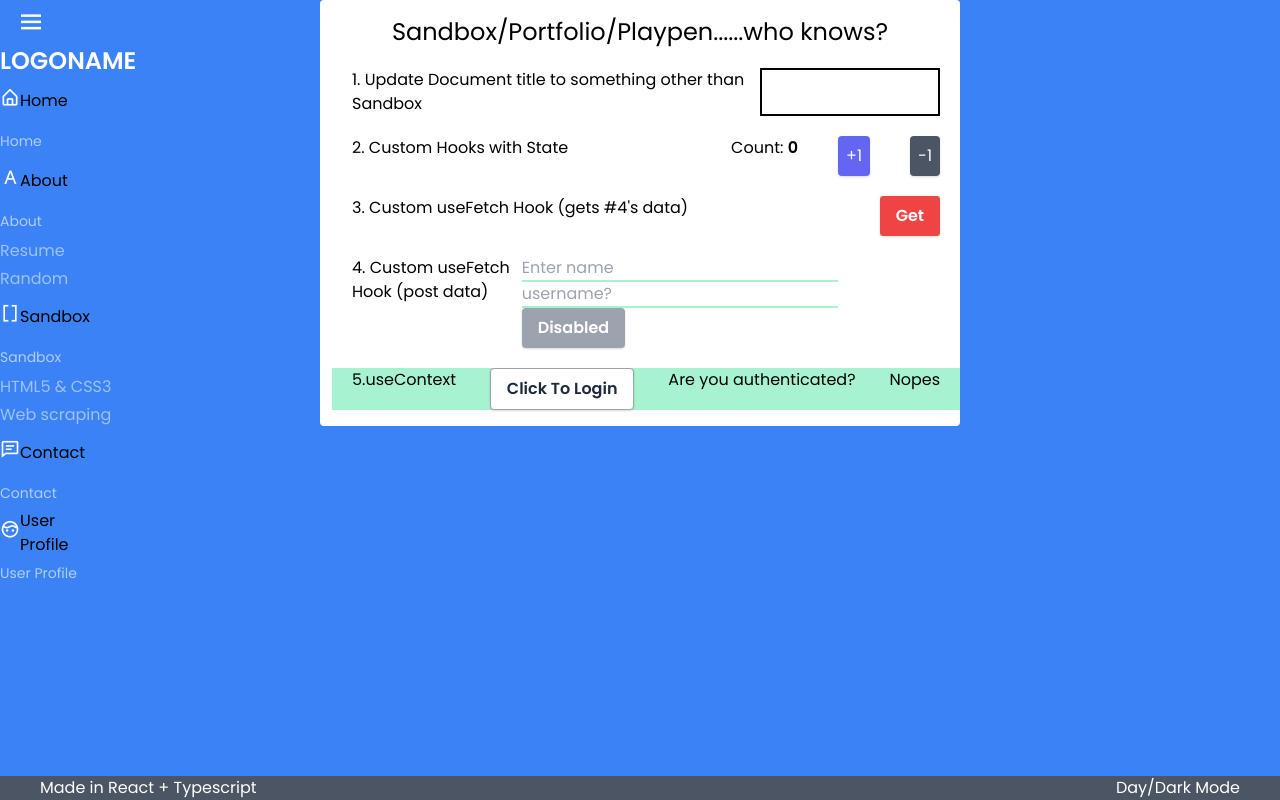
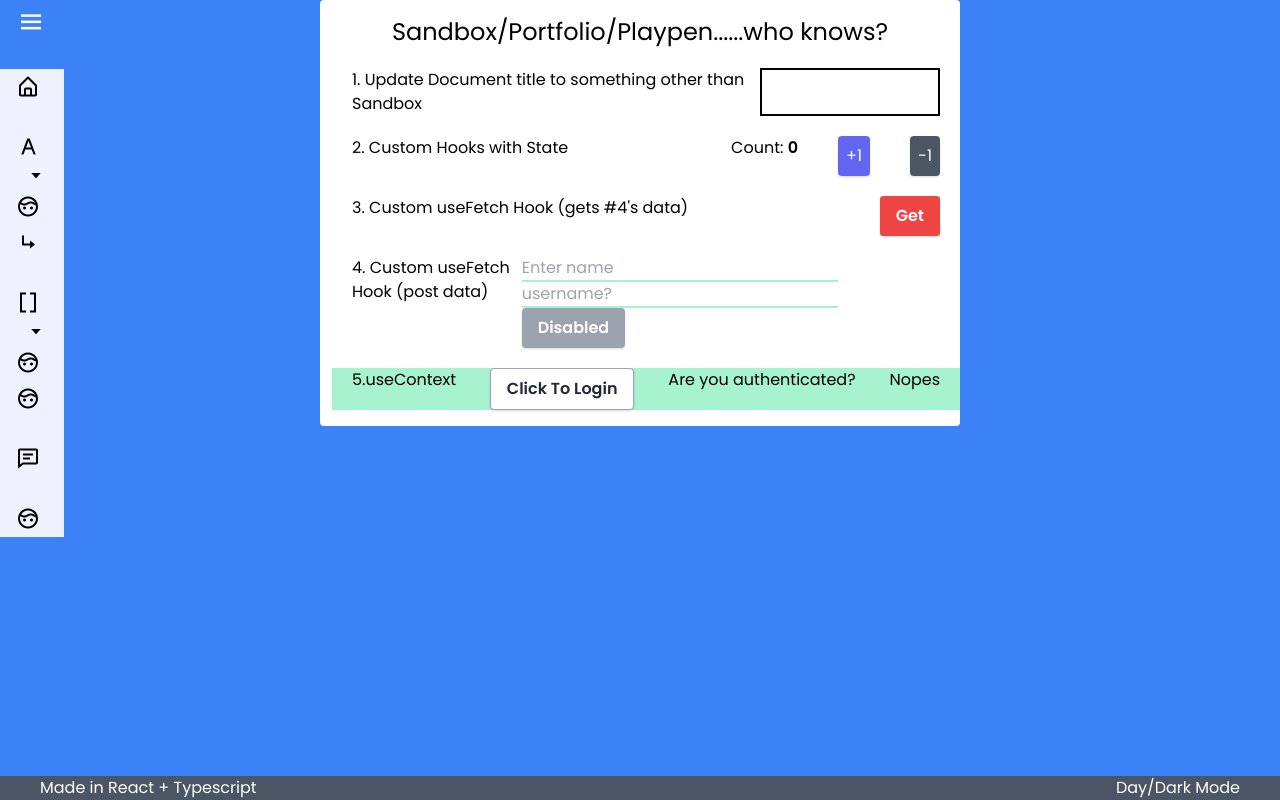
Before and after one commit to yhegazy/portfolio, a React (Create React App) app in the folder sandbox/yhegazy/: page / in a window 1280 px wide. Built offline with nearby package versions, Linux system fonts and the light colour scheme.

Commit message:
20211209::Reverted to original SBM2 and copied 2nd  push SMB2 and created SMB3

```diff
--- a/sandbox/yhegazy/src/Menu/SidebarMenu2.js
+++ b/sandbox/yhegazy/src/Menu/SidebarMenu2.js
@@ -1,59 +1,59 @@
 import {useEffect, useState} from 'react'
 import {BrowserRouter, Route, Switch, Link} from 'react-router-dom'
 import menuItems from '../Menu/MenuItems2'
+import MenuItems from '../Menu/MenuItems2'
 
 
+const sidebarComposition = "fixed top-0 left-0 h-full transition-all duration-500"
+const menuComposition = ""
+const ToggleCSS = 'text-3xl text-white text-center leading-normal px-4'
+const iconComposition = "text-2xl text-center leading-normal mx-4"
+const spanComposition = "text-xl font-medium text-center align-baseline "
+// absolute left-full -top-3 px-4 py-5 opacity-0 block pointer-events-none hover:top-0 hover:opacity-100 hover:pointer-events-auto hover:transition-all hover:duration-500 hover:ease-linear
 
-// TODO Today:: This is all under something called a MenuToggle. There will be 2 builds, 1 open & 1 closed. Today, I will only focus on the open aspect of this build. In Sha Allah, I will succeed.  - DONE!
-const SIDEBAR_ICON = 'text-3xl text-white text-center leading-normal px-4'
-const SIDEBAR_LOGO = "text-2xl font-semibold text-white transition duration-300 delay-100 ease"
-
-// "absolute -top-1.5 mt-0 pt-1.5 pl-20 rounded-md block pointer-events-none opacity-20 bg-green-400 "
 
 
 
 const SidebarMenu2 = () => {
     const [menuToggle, setMenuToggle] = useState(false)
+    const [subToggle, setSubToggle] = useState(false)
+
 
     return <>
-        <nav className={`SIDEBAR ${menuToggle ? "SIDEBAR_OPEN" : "SIDEBAR_CLOSED"}`}>
-            <div className={menuToggle && "flex items-center w-full h-auto"}>
+        <nav className={`${sidebarComposition} ${menuToggle ? 'w-64  bg-indigo-900 bg-opacity-50': 'w-16 '}`}>
+            <div>
                 <i
-                    className={` ${SIDEBAR_ICON} ${menuToggle ? "bx bx-x" : "bx bx-menu" }`}
+                    className={` ${ToggleCSS} ${menuToggle ? "bx bx-x" : "bx bx-menu" }`}
                     onClick={() => setMenuToggle(!menuToggle)}>
                 </i>
-                <p className={SIDEBAR_LOGO}>LOGONAME</p>
-
             </div>
-
-            <ul className={menuToggle && "SUBMENU_UL"}>
-                {menuItems.map((item) =>
-                    <li key={item.id} className={menuToggle && "SUBMENU_LI"}>
-                        <div className={menuToggle}>
-                            <p className="flex items-center no-underline">
-                                <i className={`SUBMENU_LI_I ${item.icon}`} ></i>
-
-                                <span className={menuToggle && "text-lg text-white transition-all duration-500 ease-linear"}>{item.title}</span>
-                            </p>
-                        </div>
-
-                        {/* sub-menu style.css */}
-                        <ul className={menuToggle && "py-0.5 pr-1.5 -mt-2.5" }>
-
-                            <li className={menuToggle && "block"}>
-                               {!menuToggle && <p className="SUBMENU_A">{item.title}</p>}
-                            </li>
-                            {item.subMenus ? item.subMenus.map((subItem, index) => {
+            <ul className={menuToggle ? "text-white" : "bg-indigo-50"}>
+                {menuItems.map((item) => {
+                    return <>
+                        <li className="my-6">
+                            <div className="space-x-2">
+                                <i className={`${iconComposition} ${item.icon}`}></i>
+                                <span className={spanComposition}>{menuToggle ? item.title : ''}</span>
+                                {item.subMenus ? //when clicking on the down arrow, it automatically closes the previous DD. Ignore the animation
+                                    <i id={item.id} className="px-5 bx bx-caret-down"></i>: null}
+                            </div>
+                            {item.subMenus ? !subToggle && item.subMenus.map((subItem) => {
                                 return <>
-                                    <li id={index} className={menuToggle ? "w-1/2 pb-1 ml-auto mr-auto": ""}>
-                                        <p className="py-0.5 text-white transition-all duration-300 ease-linear opacity-50 whitespace-nowrap hover:opacity-70">{subItem.title}</p>
-                                    </li>
+                                    <ul>
+                                        <li>
+                                            <div>
+                                                <i className={`${iconComposition} ${subItem.icon}`}></i>
+                                                <span className={spanComposition}>{menuToggle ? subItem.title : ''}</span>
+                                            </div>
+                                        </li>
+                                    </ul>
                                 </>
                             })
-                            : ""}
-                        </ul>
-                    </li>
-                )}
+                            :
+                                null}
+                        </li>
+                    </>
+                })}
 
             </ul>
         </nav>
--- a/sandbox/yhegazy/src/Menu/SidebarMenu3.js
+++ b/sandbox/yhegazy/src/Menu/SidebarMenu3.js
@@ -1,96 +1,96 @@
-import React, {useState} from 'react'
-
-export const menuData = [
-    {
-        id: 1,
-        title: 'Home',
-        exact: true,
-        to: '/',
-        icon: 'bx bx-home-alt',
-
-    },
-    {
-        id: 2,
-        title: 'About',
-        exact: true,
-        to: '/about',
-        icon: 'bx bx-font',
-        subMenus: [
-        { title: "Resume", to: "/about/resume" },
-        { title: "Random", to: "/about/random" },
-        ],
-        subIcon: ' bx bx-subdirectory-right'
-    },
-    {
-        id: 3,
-        title: 'Sandbox',
-        exact: true,
-        to: '/sandbox',
-        icon: 'bx bx-bracket ',
-        subMenus: [
-        { title: "Web Dev", to: "/skeletal" },
-        { title: "Web Scrape", to: "/webscrape" },
-        ],
-    },
-    {
-        id: 4,
-        title: 'Contact',
-        exact: true,
-        to: '/contact',
-        icon: 'bx bx-comment-detail',
-    },
-    {
-        id: 5,
-        title: 'User Profile',
-        exact: true,
-        to: '/userprofile',
-        icon: 'bx bx-face',
-    },
-];
-
-const sidebarComposition = "fixed top-0 left-0 h-full transition-all duration-500"
-const menuComposition = ""
-const ToggleCSS = 'text-3xl text-white text-center leading-normal px-4'
-const iconComposition = "text-2xl text-center leading-normal mx-4"
-const spanComposition = "text-xl font-medium text-center align-baseline "
+import {useEffect, useState} from 'react'
+import {BrowserRouter, Route, Switch, Link} from 'react-router-dom'
+import menuItems from '../Menu/MenuItems2'
 
 
-const SidebarMenu = () => {
-    const [mToggle, setMToggle] = useState(false)
-    const handleMenuItemToggle = () =>  setMToggle(!mToggle)
 
+// TODO Today:: This is all under something called a MenuToggle. There will be 2 builds, 1 open & 1 closed. Today, I will only focus on the open aspect of this build. In Sha Allah, I will succeed.  - DONE!
+const SIDEBAR_ICON = 'text-3xl text-white text-center leading-normal px-4'
+const SIDEBAR_LOGO = "text-2xl font-semibold text-white transition duration-300 delay-100 ease"
+
+// "absolute -top-1.5 mt-0 pt-1.5 pl-20 rounded-md block pointer-events-none opacity-20 bg-green-400 "
+
+
+
+const SidebarMenu2 = () => {
+    const [menuToggle, setMenuToggle] = useState(false)
+
+    const Open = () => {
         return <>
+            <nav className={`SIDEBAR SIDEBAR_OPEN`}>
+                <div className="flex items-center w-full h-auto">
+                    <i
+                        className={` ${SIDEBAR_ICON} bx bx-x`}
+                        onClick={() => setMenuToggle(!menuToggle)}>
+                    </i>
+                    <p className={SIDEBAR_LOGO}>LOGONAME</p>
 
-        <nav className={`sidebar ${mToggle ? "" : "close"}`}>
-            <div className="logo-details">
-                <i
-                    className={` ${ToggleCSS} ${mToggle ? "bx bx-x" : "bx bx-menu" }`}
-                    onClick={() => setMToggle(!mToggle)}>
-                </i>
                 </div>
-            <ul className="nav-links">
-                {menuData.map((item) =>
-                    <li key={item.id}>
-                        <div className={mToggle ? "flex item-center justify-between":"block"}>
+
+                <ul className="SUBMENU_UL">
+                    {menuItems.map((item) =>
+                        <li key={item.id} className="SUBMENU_LI">
+                            <div>
                                 <p className="flex items-center no-underline">
-                                <i className={item.icon} ></i>
-                                <span className={mToggle ? "text-lg text-white transition-all duration-500 ease-linear ": "opacity-0 pointer-events-none"}>{item.title}</span>
+                                    <i className={`SUBMENU_LI_I ${item.icon}`} ></i>
+
+                                    <span className="text-lg text-white transition-all duration-500 ease-linear">{item.title}</span>
                                 </p>
                             </div>
 
                             {/* sub-menu style.css */}
-                        <ul className={mToggle ? "text-lg text-white opacity-100 border-b-4 border-dotted border-gray-800" : "sub-menu"}>
+                            <ul className="py-0.5 pr-1.5 -mt-2.5">
+                                {item.subMenus ? item.subMenus.map((subItem, index) => {
+                                    return <>
+                                        <li id={index} className="w-1/2 pb-1 ml-auto mr-auto">
+                                            <p className="py-0.5 text-white transition-all duration-300 ease-linear opacity-50 whitespace-nowrap hover:opacity-70">{subItem.title}</p>
+                                        </li>
+                                    </>
+                                })
+                                : ""}
+                            </ul>
+                        </li>
+                    )}
+                </ul>
+            </nav>
+        </>
+    }
 
-                            <li>
-                               {mToggle ? "" :  <p className="text-lg text-white transition-all duration-500 ease-linear ">{item.title}</p>}
+    const Closed = () => {
+        return <>
+            <nav className={`SIDEBAR SIDEBAR_CLOSED `}>
+                <div>
+                    <i
+                        className={` ${SIDEBAR_ICON} bx bx-menu`}
+                        onClick={() => setMenuToggle(!menuToggle)}>
+                    </i>
+                </div>
+
+                <ul className="overflow-visible">
+                    {menuItems.map((item) =>
+                        <li key={item.id} className="block px-5 pt-4 rounded-md opacity-100 pointer-events-none left-full duration-0 delay-0">
+                            <div className="bg-green-500 ">
+                                <p className="flex items-center space-x-3 no-underline">
+                                    <i className={`SUBMENU_LI_I ${item.icon}`} ></i>
+
+                                    <span className="">{item.title}</span>
+                                </p>
+                            </div>
+
+                            {/* sub-menu style.css */}
+                            <ul>
+
+                                <li className="SUBMENU_A">
+                                {item.title}
                                 </li>
                                 {item.subMenus ? item.subMenus.map((subItem, index) => {
                                     return <>
-                                    <li id={index} className={mToggle ? "w-1/2 pb-1 ml-auto mr-auto": ""}>
-                                        <p className="py-1 text-white transition-all duration-300 ease-linear whitespace-nowrap opacity-30 hover:opacity-70">{subItem.title}</p>
+                                        <li id={index}>
+                                            <p className="py-0.5 text-white transition-all duration-300 ease-linear opacity-50 whitespace-nowrap hover:opacity-70">{subItem.title}</p>
                                         </li>
                                     </>
-                            }): ""}
+                                })
+                                : ""}
                             </ul>
                         </li>
                     )}
@@ -100,4 +100,12 @@ return <>
         </>
     }
 
-export default SidebarMenu
+    return <>
+    {menuToggle ? <Open /> : <Closed />
+
+    }
+
+    </>
+}
+
+export default SidebarMenu2
```
Lines whose indentation alone changed are shown as unchanged.
